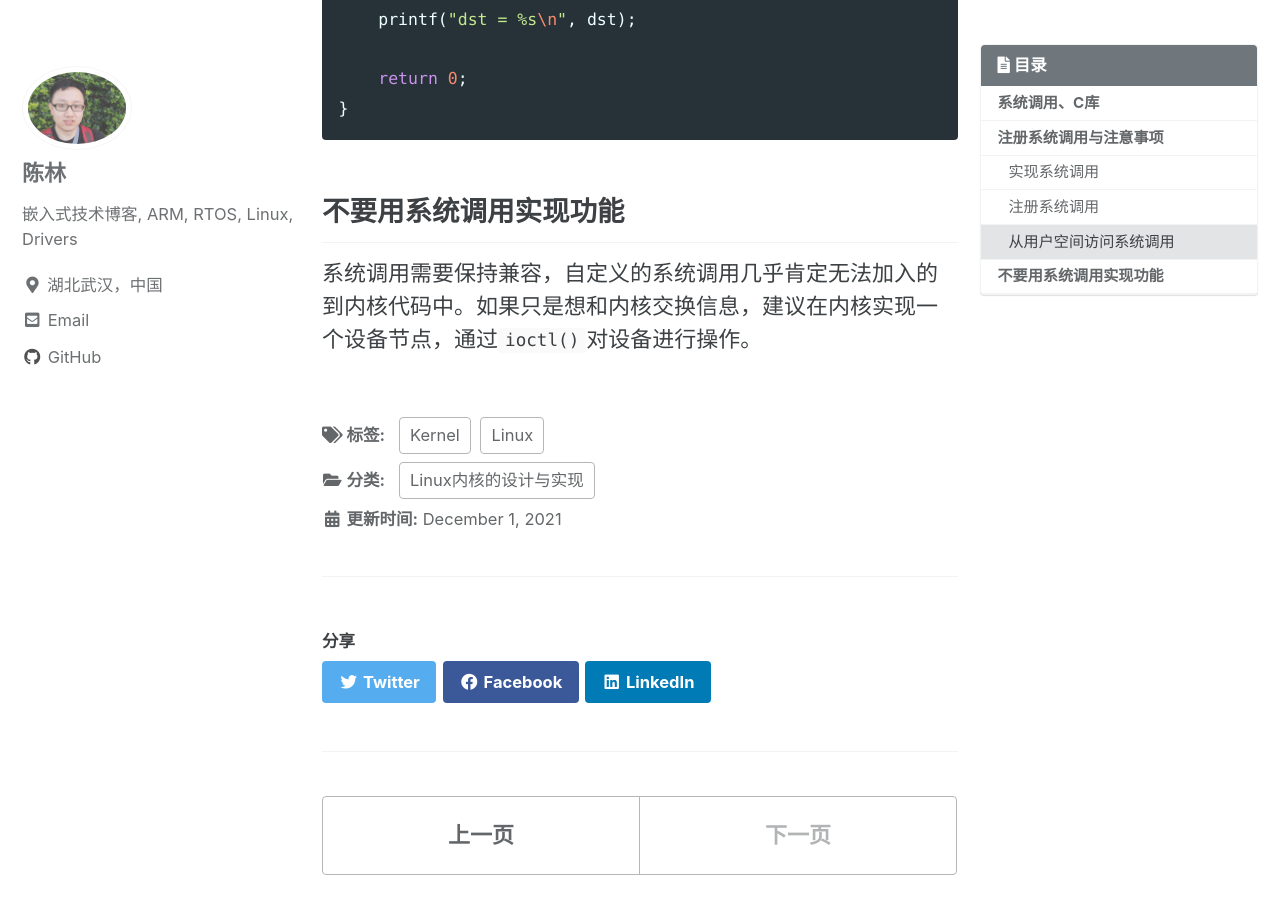
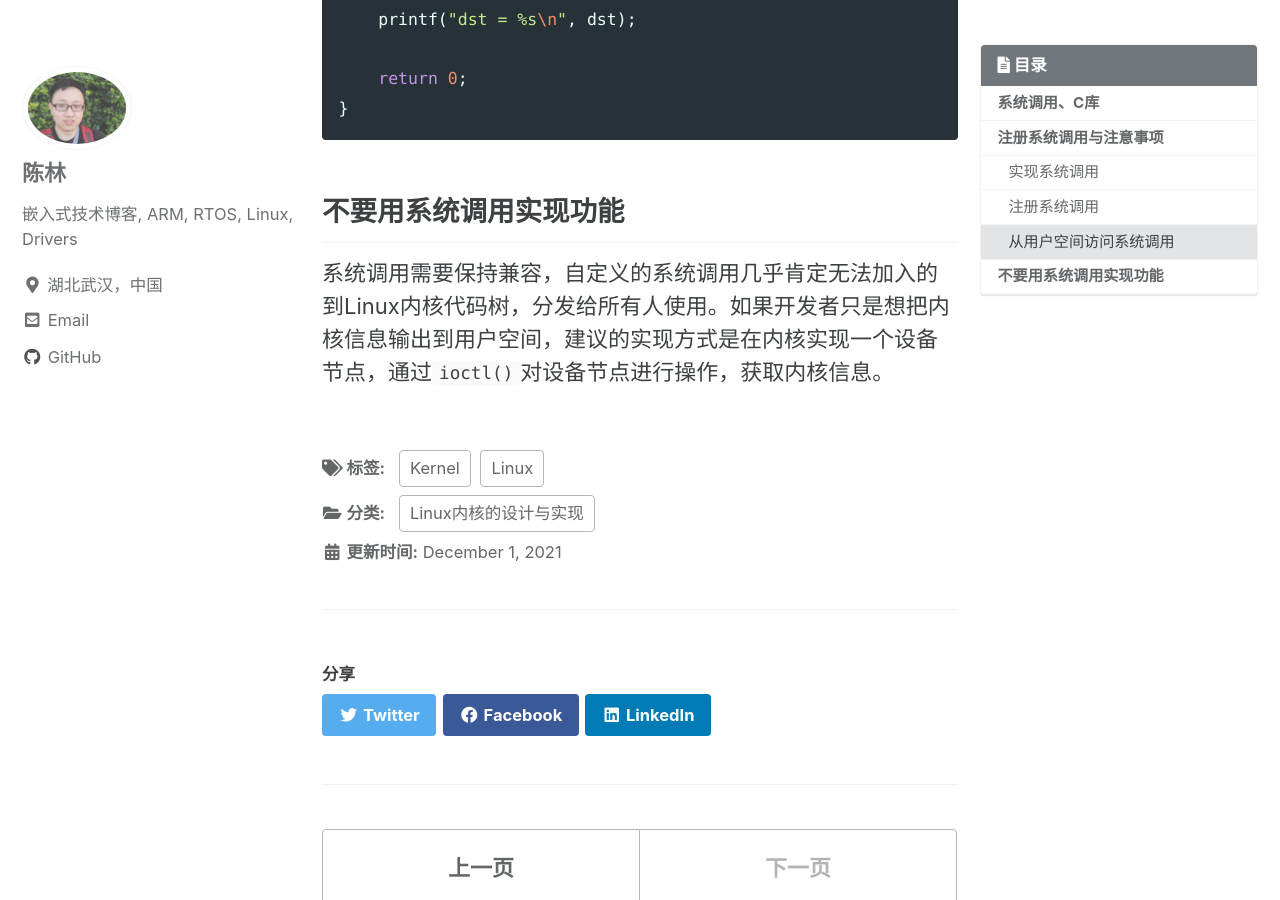
Before and after one commit to chenlinee/chenlinee.github.io, a Jekyll site: the page built from _posts/2021-12-01-Linux系统调用.md, in a window 1280 px wide and 900 px high, scrolled down 3135 px. Built offline with Jekyll 4.4.1, drawn with Linux system fonts in a browser that asks for light colours; cached includes are drawn as plain includes.

Commit message:
update: 文章文案润色

```diff
--- a/_posts/2021-12-01-Linux系统调用.md
+++ b/_posts/2021-12-01-Linux系统调用.md
@@ -89,4 +89,4 @@ int main()
 
 ## 不要用系统调用实现功能
 
-系统调用需要保持兼容，自定义的系统调用几乎肯定无法加入的到内核代码中。如果只是想和内核交换信息，建议在内核实现一个设备节点，通过`ioctl()`对设备进行操作。
+系统调用需要保持兼容，自定义的系统调用几乎肯定无法加入的到Linux内核代码树，分发给所有人使用。如果开发者只是想把内核信息输出到用户空间，建议的实现方式是在内核实现一个设备节点，通过`ioctl()`对设备节点进行操作，获取内核信息。
```
